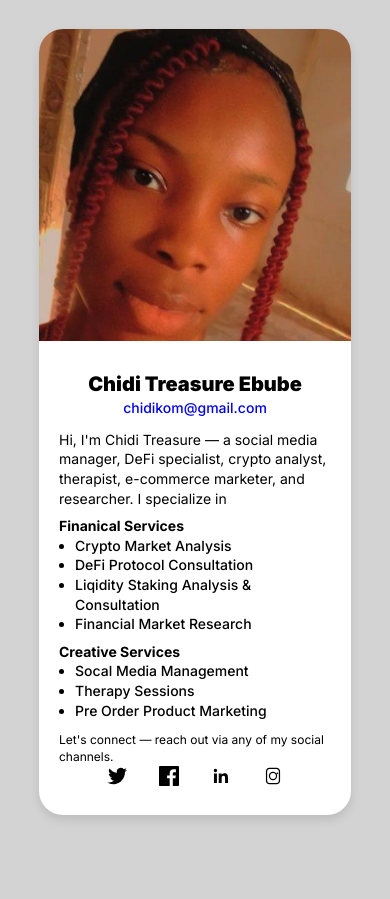
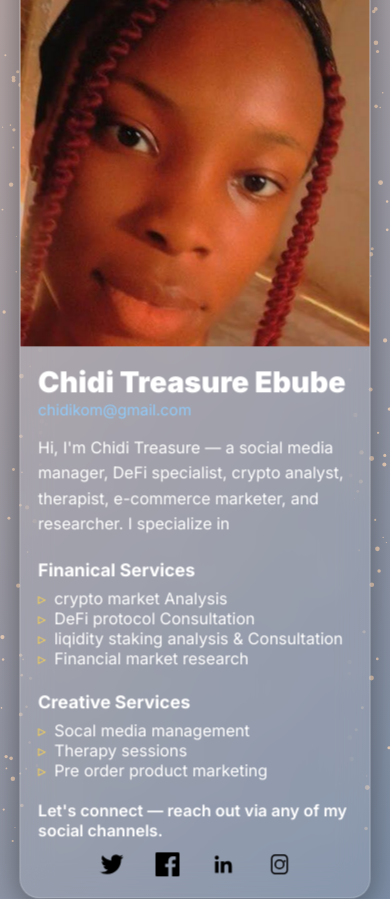
Before and after one commit to Ezedike-Evan/HNG11-Stage-1, a plain HTML site: page index.html in a window 390 px wide. Before the commit the page ends 844 px from the top, so only its background shows below. Drawn offline with Linux system fonts and the light colour scheme.

Commit message:
FIX:reworked the entire UI

```diff
--- a/index.html
+++ b/index.html
@@ -4,34 +4,31 @@
 		<meta charset="UTF-8" />
 		<meta name="viewport" content="width=device-width, initial-scale=1.0" />
 		<link rel="stylesheet" href="./styles.css" />
+		<link href="https://fonts.googleapis.com/css2?family=Space+Grotesk:wght@500;700&display=swap" rel="stylesheet">
 		<title>Chidi Treasure</title>
 	</head>
 	<body>
-		<div class="profile-card">
-			<div class="image">
-				<img data-testid="profilePicture" class="profile-img" />
+		<canvas id="sparkle"></canvas>
+		<div class="card">
+			<div class="profile-img">
 			</div>
-			<div class="text-data">
-				<div>
-					<h1 class="name" data-testid="displayName"></h1>
-					<a href="http://" target="_blank" rel="noopener noreferrer">
-						<p class="email" data-testid="email"></p>
-					</a>
-				</div>
+			<div class="card-content">
+					<h2>Chidi Treasure Ebube</h2>
+					<a href="mailto:chidikom@gmail.com" class="email">chidikom@gmail.com</a>
 				<div>
 					<p class="description">
 						Hi, I'm Chidi Treasure — a social media manager, DeFi specialist,
 						crypto analyst, therapist, e-commerce marketer, and researcher.
 						I specialize in
 					</p>
-					<p class="title">finanical Services</p>
+					<p class="section-title">Finanical Services</p>
 					<ul>
 						<li>crypto market Analysis</li>
 						<li>DeFi protocol Consultation</li>
 						<li>liqidity staking analysis & Consultation</li>
 						<li>Financial market research</li>
 					</ul>
-					<p class="title">Creative Services</p>
+					<p class="section-title">Creative Services</p>
 					<ul>
 						<li>Socal media management</li>
 						<li>Therapy sessions</li>
--- a/script.js
+++ b/script.js
@@ -1,25 +1,52 @@
-const data = {
-	profilePicturePath: "./me-564px.jpg",
-	displayName: "Chidi Treasure Ebube",
-	email: "chidikom@gmail.com",
-};
+    const canvas = document.getElementById('sparkle');
+    const ctx = canvas.getContext('2d');
 
-const profilePicture = document.querySelector(
-	'[data-testid="profilePicture"]'
-);
+    let w = canvas.width = window.innerWidth;
+    let h = canvas.height = window.innerHeight;
 
-const email = document.querySelector('[data-testid="email"]');
-const displayName = document.querySelector(
-	'[data-testid="displayName"]'
-);
+    let sparkles = [];
 
-profilePicture.src = data.profilePicturePath;
-profilePicture.alt = data.displayName;
-displayName.textContent = data.displayName;
-email.textContent = data.email;
+    for (let i = 0; i < 500; i++) {
+      sparkles.push({
+        x: Math.random() * w,
+        y: Math.random() * h,
+        r: Math.random() * 2 + 0.5,
+        d: Math.random() * 1.5 + 0.5
+      });
+    }
 
+    function drawSparkles() {
+      ctx.clearRect(0, 0, w, h);
+      for (let i = 0; i < sparkles.length; i++) {
+        const s = sparkles[i];
+        ctx.beginPath();
+        ctx.arc(s.x, s.y, s.r, 0, Math.PI * 2);
+        ctx.fillStyle = "rgba(255, 220, 190, 0.8)";
+        ctx.fill();
+      }
 
-const socialIcons = [
+      moveSparkles();
+    }
+
+    function moveSparkles() {
+      for (let i = 0; i < sparkles.length; i++) {
+        let s = sparkles[i];
+        s.y -= s.d;
+        if (s.y < 0) {
+          s.y = h;
+          s.x = Math.random() * w;
+        }
+      }
+    }
+
+    setInterval(drawSparkles, .3);
+
+    window.addEventListener("resize", () => {
+      w = canvas.width = window.innerWidth;
+      h = canvas.height = window.innerHeight;
+    });
+
+    const socialIcons = [
   { name: "twitter", url: "https://twitter.com" },
   { name: "facebook", url: "https://twitter.com" },
   { name: "linkedin", url: "https://linkedin.com" },
--- a/styles.css
+++ b/styles.css
@@ -1,77 +1,115 @@
 @import url('https://fonts.googleapis.com/css2?family=Inter:ital,opsz,wght@0,14..32,100..900;1,14..32,100..900&display=swap');
-
 * {
 	margin: 0;
 	padding: 0;
 	box-sizing: border-box;
-	font-family: sans-serif;
-	text-decoration: none;
-	line-height: 1.4;
-	font-family: 'Inter';
 }
+
+html, body {
+	height: 100%;
+	font-family: 'Inter', sans-serif;
+	color: #fff;
+}
+
 body {
+	background: linear-gradient(-45deg, #2C3E50, #7F8FA6, #E6B8A2, #2C3E50);
+	background-size: 600% 600%;
+	animation: gradientBG 20s ease infinite;
+}
+
+@keyframes gradientBG {
+  0% { background-position: 0% 50%; }
+  50% { background-position: 100% 50%; }
+  100% { background-position: 0% 50%; }
+}
+
+canvas {
+	position: fixed;
+	top: 0;
+	left: 0;
+	z-index: -1;
+}
+
+.card {
+	position: absolute;
+	top: 50%;
+	left: 50%;
+	transform: translate(-50%, -50%);
+	max-width: 1950px;
+	width: 90%;
+	background: rgba(255, 255, 255, 0.08);
+	border: 1px solid rgba(255, 255, 255, 0.2);
+    backdrop-filter: blur(15px);
+    -webkit-backdrop-filter: blur(15px);
+    border-radius: 20px;
     display: flex;
-	justify-content: center;
-	align-items: center;
-	height: 100vh;
-	background-color: #d3d3d3;
+    overflow: hidden;
+    box-shadow: 0 8px 32px rgba(0, 0, 0, 0.4);
+    animation: fadeIn 3s ease-out forwards;
+    z-index: 1;
 }
-.profile-card {
-	display: flex;
-	height: 65%;
-	max-width: 900px;
-	width: 80%;
-	background: #fff;
-	border-radius: 24px;
-	overflow: hidden;
-	box-shadow: 0 5px 10px rgba(0, 0, 0, 0.1);
+
+    @keyframes fadeIn {
+      from { opacity: 0; transform: scale(0.95) translate(-50%, -50%); }
+      to { opacity: 1; transform: scale(1) translate(-50%, -50%); }
     }
-.image {
-	width: 800px;
-	height: 100%;
+
+    .profile-img {
+      width: 45%;
+      background-image: url('./me-564px.jpg');
+	  background-position: center;
+	  background-size: cover;
+	  background-repeat: no-repeat;
     }
-.profile-img{
-	object-fit: cover;
-	width: 100%;
-	height: 100%;
+
+    .card-content {
+      padding: 2rem;
     }
-.profile-card .text-data {
-	display: flex;
-	flex-direction: column;
-	align-items: center;
-	justify-content: space-between;
-	padding: 20px 50px;
-}
-.text-data .name {
-	font-size: 24px;
+
+    h2 {
+      font-size: 1.8rem;
 	  font-weight: 900;
     }
-.text-data .email {
-	text-align: center;
-	font-size: 14px;
-	font-weight: 500;
+
+    a.email {
+      color: #90caf9;
+      font-size: 0.95rem;
+      text-decoration: none;
+
     }
-.text-data .description {
-	font-size: 14px;
-}
-.text-data .title{
-    margin-top: 8px;
-    font-size: 14px;
-	font-weight: bolder;
-	text-transform: capitalize;
-}
-.text-data ul {
-	margin-left: 16px;
-}
-.text-data ul li {
-	font-size: 14px;
-	font-weight: 500;
-	text-transform: capitalize;
+	.description{
+		margin-top: 1rem;
+		line-height: 1.6
 }
 
+    .section-title {
+      margin-top: 1.4rem;
+      font-weight: 700;
+      font-size: 1.1rem;
+    }
+
+    ul {
+      list-style: none;
+      margin-top: 0.5rem;
+    }
+
+    ul li::before {
+      content: '▹';
+      color: #ffd54f;
+      margin-right: 0.5rem;
+    }
+
+	.social{
+		margin-top: 20px;
+	}
+	.social p{
+		font-size: 1rem;
+		font-weight: 600;
+	}
 .social-links {
 	display: flex;
 	gap: 32px;
+	margin-top: 12px;
 	justify-content: center;
 }
 .social-links img {
@@ -83,37 +121,80 @@ body {
 .social-links img:hover {
 	transform: scale(1.2);
 }
+    .socials i:hover {
+      color: #fff176;
+      transform: scale(1.2);
+    }
 
 @media (max-width: 900px) {
-	.profile-card {
+	body{
+		margin: 20px 0;
+	}
+	.card {
 		flex-direction: column;
-		height: max-content;
 	}
-	.image {
+	.profile-img {
 		width: 100%;
+		height: 400px;
 	}
-	.profile-card .text-data {
-		padding: 24px 20px;
+	.card-content {
+		padding: 1.1rem;
 	}
-	.text-data .name {
-		font-size: 20px;
+	h2 {
+		font-size: 1.8rem;
+		font-weight: 900;
 	}
-	.text-data .email {
-		margin: 0;
-		font-size: 14px;
+	a.email {
+		color: #90caf9;
+		font-size: 0.95rem;
+		text-decoration: none;
 	}
-	.text-data .description {
+	.description{
+		margin-top: 1rem;
+		line-height: 1.6
+	}
+	.section-title {
+		margin-top: 1.4rem;
+		font-weight: 700;
+		font-size: 1.1rem;
+	}
+
+			ul {
+			  list-style: none;
+			  margin-top: 0.5rem;
+			}
+
+			ul li::before {
+			  content: '▹';
+			  color: #ffd54f;
+			  margin-right: 0.5rem;
+			}
+
+			.social{
+				margin-top: 20px;
+			}
+			.social p{
+				font-size: 1rem;
+				font-weight: 600;
+			}
+		.social-links {
+			display: flex;
+			gap: 32px;
 			margin-top: 12px;
-		font-size: 14px;
-	}
-	.social {
-		margin-top: 12px;
-	}
-	.social p {
-		font-size: 12px;
+			justify-content: center;
 		}
 		.social-links img {
-		width: 20px;
-		height: 20px;
+			width: 24px;
+			height: 24px;
+			transition: transform 0.3s ease;
 		}
+
+		.social-links img:hover {
+			transform: scale(1.2);
 		}
+			.socials i:hover {
+			  color: #fff176;
+			  transform: scale(1.2);
+			}
+
+	}
```
Lines whose indentation alone changed are shown as unchanged.
